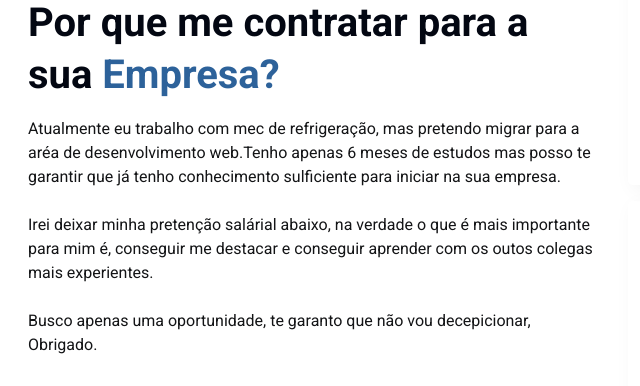
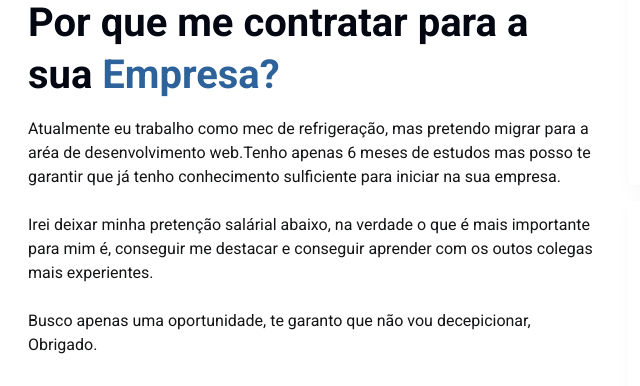
Before and after one commit to klebera0101/klebera0101.github.io, a plain HTML site: page index.html in a window 1280 px wide. Shown: the part 1382-1768 px from the top of the page, 28-668 px from the left. Drawn offline with nearby package versions, Linux system fonts and the light colour scheme; files whose address does not match are found by name.

Commit message:
index.html
alterando erro de escrita

```diff
--- a/index.html
+++ b/index.html
@@ -77,7 +77,7 @@
           Por que me contratar para a sua  <span>Empresa?</span>
         </h2>
         <p class="section__description">
-         Atualmente eu trabalho com mec de refrigeração, mas pretendo migrar para a aréa de desenvolvimento web.Tenho apenas 6 meses de estudos mas posso te garantir que já tenho conhecimento sulficiente para iniciar na sua empresa.
+         Atualmente eu trabalho como mec de refrigeração, mas pretendo migrar para a aréa de desenvolvimento web.Tenho apenas 6 meses de estudos mas posso te garantir que já tenho conhecimento sulficiente para iniciar na sua empresa.
          <br> <br>Irei deixar minha pretenção salárial abaixo, na verdade o que é mais importante para mim é, conseguir me destacar e conseguir aprender com os outos colegas mais experientes. <br><br>
          Busco apenas uma oportunidade, te garanto que não vou decepicionar, Obrigado.
         </p>
```
